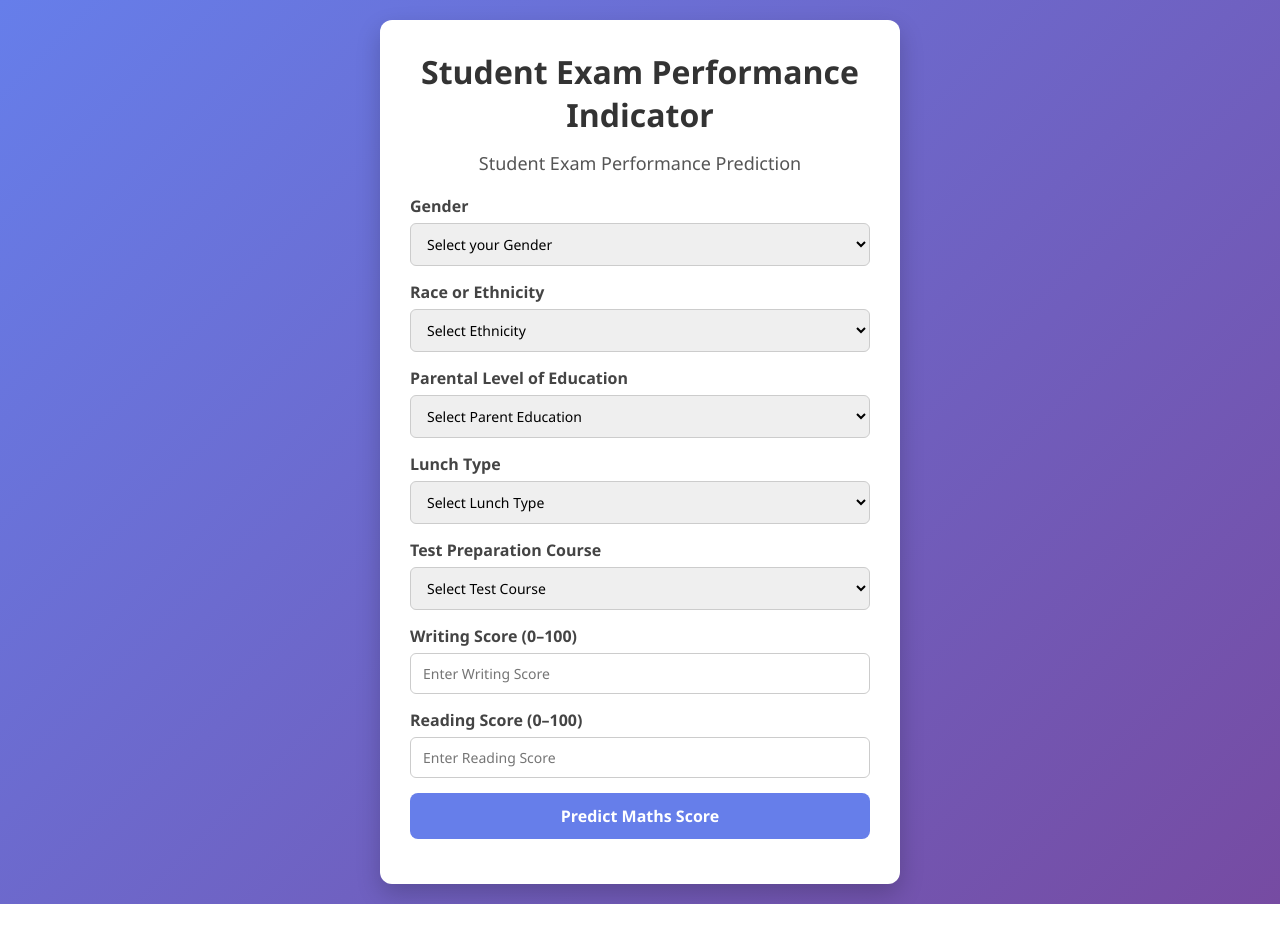
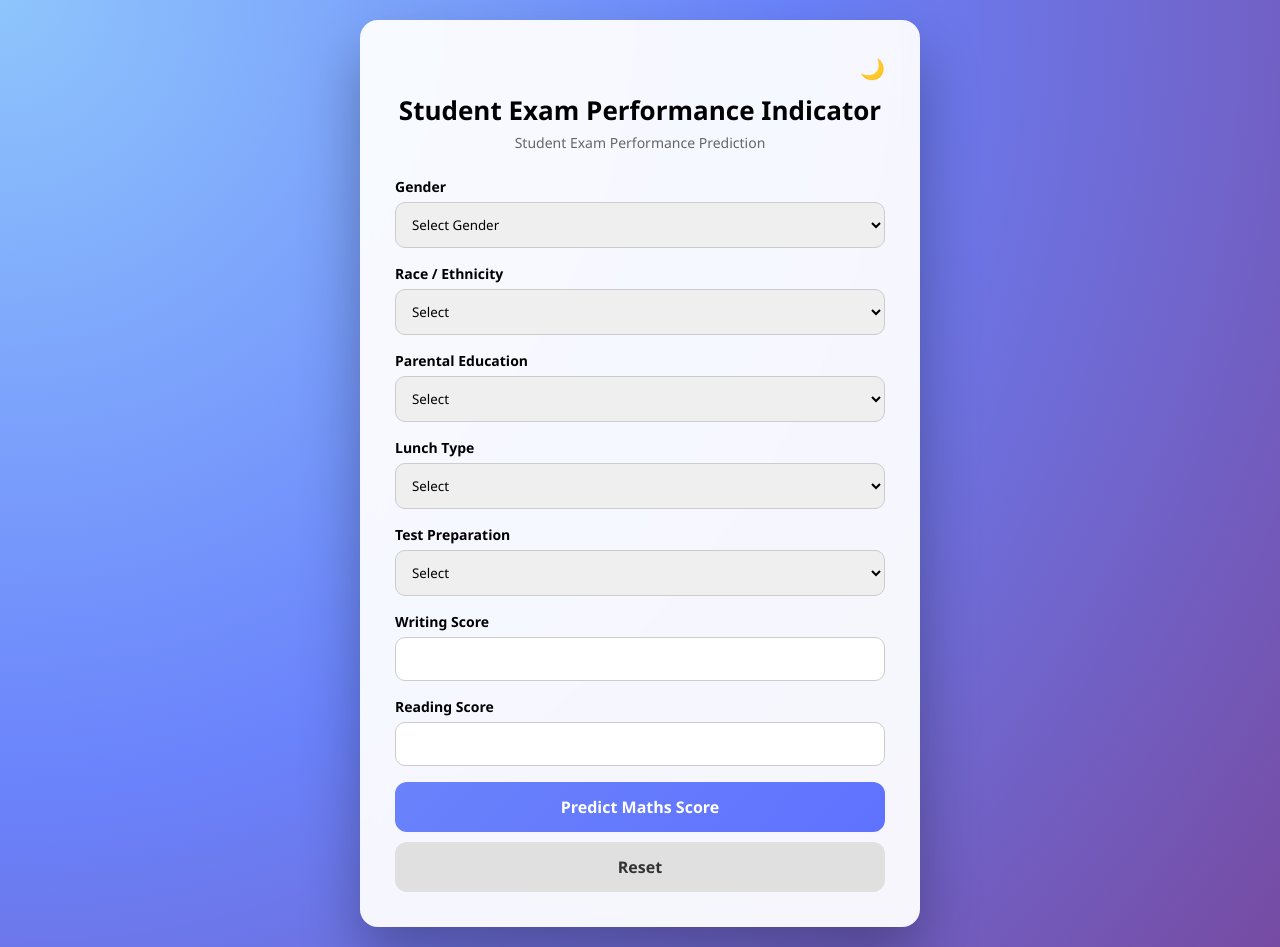
Before and after one commit to Shadowhunt35/ML_project_01, a Flask app: page /predictdata in a window 1280 px wide. Before the commit the page ends 904 px from the top, so only its background shows below. Run offline with Flask 3, Linux system fonts and the light colour scheme.

Commit message:
home.html modified

```diff
--- a/templates/home.html
+++ b/templates/home.html
@@ -5,107 +5,176 @@
 <title>Student Exam Performance Predictor</title>
 
 <style>
-        * {
-            margin: 0;
-            padding: 0;
-            box-sizing: border-box;
-            font-family: 'Segoe UI', Tahoma, Geneva, Verdana, sans-serif;
+*{
+    margin:0;
+    padding:0;
+    box-sizing:border-box;
+    font-family:'Segoe UI',Tahoma,Geneva,Verdana,sans-serif;
 }
 
-        body {
-            min-height: 100vh;
-            background: linear-gradient(135deg, #667eea, #764ba2);
-            display: flex;
-            align-items: center;
-            justify-content: center;
-            padding: 20px;
+body{
+    min-height:100vh;
+    background:radial-gradient(circle at top left,#8ec5fc,#6a82fb,#764ba2);
+    display:flex;
+    align-items:center;
+    justify-content:center;
+    padding:20px;
+    transition:.3s;
 }
 
-        .login {
-            background: #ffffff;
-            width: 100%;
-            max-width: 520px;
-            padding: 30px;
-            border-radius: 12px;
-            box-shadow: 0 10px 25px rgba(0,0,0,0.2);
+body.dark{
+    background:radial-gradient(circle at top left,#1e1e2f,#2b2b45,#000);
 }
 
-        .login h1 {
-            text-align: center;
-            margin-bottom: 15px;
-            color: #333;
+.login{
+    background:rgba(255,255,255,.94);
+    backdrop-filter:blur(12px);
+    width:100%;
+    max-width:560px;
+    padding:35px;
+    border-radius:18px;
+    box-shadow:0 30px 60px rgba(0,0,0,.3);
+    animation:fadeUp .6s ease;
 }
 
-        legend {
-            text-align: center;
-            font-size: 18px;
-            color: #555;
-            margin-bottom: 20px;
+body.dark .login{
+    background:rgba(30,30,45,.95);
+    color:#eee;
 }
 
-        .mb-3 {
-            margin-bottom: 15px;
+@keyframes fadeUp{
+    from{opacity:0;transform:translateY(30px)}
+    to{opacity:1;transform:translateY(0)}
 }
 
-        .form-label {
-            display: block;
-            margin-bottom: 6px;
-            font-weight: 600;
-            color: #444;
+h1{
+    text-align:center;
+    font-size:26px;
+    font-weight:700;
+    margin-bottom:5px;
 }
 
-        .form-control {
-            width: 100%;
-            padding: 10px 12px;
-            border-radius: 6px;
-            border: 1px solid #ccc;
-            font-size: 14px;
-            transition: 0.3s;
+legend{
+    text-align:center;
+    font-size:14px;
+    color:#666;
+    margin-bottom:25px;
 }
 
-        .form-control:focus {
-            outline: none;
-            border-color: #667eea;
-            box-shadow: 0 0 5px rgba(102,126,234,0.5);
+body.dark legend{color:#aaa}
+
+.mb-3{margin-bottom:16px}
+
+.form-label{
+    display:block;
+    font-weight:600;
+    font-size:14px;
+    margin-bottom:6px;
 }
 
-        select.form-control {
-            cursor: pointer;
+.form-control{
+    width:100%;
+    padding:12px;
+    border-radius:10px;
+    border:1px solid #ccc;
+    transition:.25s;
 }
 
-        .btn {
-            width: 100%;
-            padding: 12px;
-            border: none;
-            border-radius: 8px;
-            background: #667eea;
-            color: white;
-            font-size: 16px;
-            font-weight: bold;
-            cursor: pointer;
-            transition: 0.3s;
+.form-control:focus{
+    outline:none;
+    border-color:#6a82fb;
+    box-shadow:0 0 0 3px rgba(106,130,251,.25);
 }
 
-        .btn:hover {
-            background: #5a67d8;
-            transform: translateY(-2px);
+body.dark .form-control{
+    background:#2b2b45;
+    border:1px solid #444;
+    color:white;
 }
 
-        .prediction {
-            margin-top: 20px;
-            padding: 15px;
-            border-radius: 8px;
-            background: #f0f4ff;
-            text-align: center;
-            font-size: 18px;
-            font-weight: bold;
-            color: #333;
+.btn{
+    width:100%;
+    padding:14px;
+    border:none;
+    border-radius:12px;
+    background:linear-gradient(135deg,#6a82fb,#5f72ff);
+    color:white;
+    font-size:16px;
+    font-weight:700;
+    cursor:pointer;
+    transition:.3s;
 }
 
-        @media (max-width: 480px) {
-            .login {
-                padding: 20px;
+.btn:hover{
+    transform:translateY(-2px);
+    box-shadow:0 15px 30px rgba(106,130,251,.5);
 }
+
+.reset-btn{
+    margin-top:10px;
+    background:#e0e0e0;
+    color:#333;
+}
+
+body.dark .reset-btn{
+    background:#444;
+    color:#eee;
+}
+
+/* Toggle */
+.toggle{
+    display:flex;
+    justify-content:flex-end;
+    margin-bottom:10px;
+}
+
+.toggle button{
+    border:none;
+    background:none;
+    font-size:20px;
+    cursor:pointer;
+}
+
+/* Loader */
+.loader{
+    display:none;
+    margin:15px auto;
+    border:4px solid #eee;
+    border-top:4px solid #6a82fb;
+    border-radius:50%;
+    width:32px;
+    height:32px;
+    animation:spin 1s linear infinite;
+}
+
+@keyframes spin{
+    to{transform:rotate(360deg)}
+}
+
+/* Result */
+.prediction{
+    margin-top:25px;
+    padding:18px;
+    border-radius:14px;
+    background:linear-gradient(135deg,#eef2ff,#e0e7ff);
+    text-align:center;
+    font-size:18px;
+    font-weight:700;
+}
+
+.progress{
+    margin-top:12px;
+    height:12px;
+    background:#ddd;
+    border-radius:20px;
+    overflow:hidden;
+}
+
+.progress-bar{
+    height:100%;
+    width:0%;
+    background:linear-gradient(135deg,#6a82fb,#5f72ff);
+    transition:1s ease;
 }
 </style>
 </head>
@@ -113,24 +182,27 @@
 <body>
 
 <div class="login">
+    <div class="toggle">
+        <button onclick="toggleTheme()">🌙</button>
+    </div>
+
     <h1>Student Exam Performance Indicator</h1>
 
-    <form action="{{ url_for('predict_datapoint') }}" method="post">
+    <form action="{{ url_for('predict_datapoint') }}" method="post" onsubmit="showLoader()">
         <legend>Student Exam Performance Prediction</legend>
 
-        <div class="mb-3">
-            <label class="form-label">Gender</label>
+        <!-- SAME FORM FIELDS (unchanged model inputs) -->
+        <div class="mb-3"><label class="form-label">Gender</label>
             <select class="form-control" name="gender" required>
-                <option disabled selected value="">Select your Gender</option>
+                <option disabled selected value="">Select Gender</option>
                 <option value="male">Male</option>
                 <option value="female">Female</option>
             </select>
         </div>
 
-        <div class="mb-3">
-            <label class="form-label">Race or Ethnicity</label>
+        <div class="mb-3"><label class="form-label">Race / Ethnicity</label>
             <select class="form-control" name="race_ethnicity" required>
-                <option disabled selected value="">Select Ethnicity</option>
+                <option disabled selected value="">Select</option>
                 <option value="group A">Group A</option>
                 <option value="group B">Group B</option>
                 <option value="group C">Group C</option>
@@ -139,10 +211,9 @@
             </select>
         </div>
 
-        <div class="mb-3">
-            <label class="form-label">Parental Level of Education</label>
+        <div class="mb-3"><label class="form-label">Parental Education</label>
             <select class="form-control" name="parental_level_of_education" required>
-                <option disabled selected value="">Select Parent Education</option>
+                <option disabled selected value="">Select</option>
                 <option value="associate's degree">Associate's Degree</option>
                 <option value="bachelor's degree">Bachelor's Degree</option>
                 <option value="high school">High School</option>
@@ -152,47 +223,65 @@
             </select>
         </div>
 
-        <div class="mb-3">
-            <label class="form-label">Lunch Type</label>
+        <div class="mb-3"><label class="form-label">Lunch Type</label>
             <select class="form-control" name="lunch" required>
-                <option disabled selected value="">Select Lunch Type</option>
+                <option disabled selected value="">Select</option>
                 <option value="free/reduced">Free / Reduced</option>
                 <option value="standard">Standard</option>
             </select>
         </div>
 
-        <div class="mb-3">
-            <label class="form-label">Test Preparation Course</label>
+        <div class="mb-3"><label class="form-label">Test Preparation</label>
             <select class="form-control" name="test_preparation_course" required>
-                <option disabled selected value="">Select Test Course</option>
+                <option disabled selected value="">Select</option>
                 <option value="none">None</option>
                 <option value="completed">Completed</option>
             </select>
         </div>
 
-        <div class="mb-3">
-            <label class="form-label">Writing Score (0–100)</label>
-            <input class="form-control" type="number" name="writing_score"
-                   placeholder="Enter Writing Score" min="0" max="100" required>
+        <div class="mb-3"><label class="form-label">Writing Score</label>
+            <input class="form-control" type="number" name="writing_score" min="0" max="100" required>
         </div>
 
-        <div class="mb-3">
-            <label class="form-label">Reading Score (0–100)</label>
-            <input class="form-control" type="number" name="reading_score"
-                   placeholder="Enter Reading Score" min="0" max="100" required>
+        <div class="mb-3"><label class="form-label">Reading Score</label>
+            <input class="form-control" type="number" name="reading_score" min="0" max="100" required>
         </div>
 
-        <div class="mb-3">
         <input class="btn" type="submit" value="Predict Maths Score">
-        </div>
+        <button type="reset" class="btn reset-btn">Reset</button>
+
+        <div class="loader" id="loader"></div>
     </form>
 
     {% if results %}
     <div class="prediction">
-        🎯 Predicted Maths Score: {{ results }}
+        🎯 Predicted Maths Score: {{ "%.2f"|format(results|float) }}
+        <div class="progress">
+            <div class="progress-bar" data-score="{{ results }}"></div>
+        </div>
     </div>
     {% endif %}
 </div>
 
+<script>
+function toggleTheme(){
+    document.body.classList.toggle("dark");
+}
+function showLoader(){
+    document.getElementById("loader").style.display="block";
+}
+</script>
+
+<script>
+document.addEventListener("DOMContentLoaded", function () {
+    const bar = document.querySelector(".progress-bar");
+    if (bar) {
+        const score = parseFloat(bar.dataset.score);
+        bar.style.width = Math.min(score, 100) + "%";
+    }
+});
+</script>
+
+
 </body>
 </html>
```
Lines whose indentation alone changed are shown as unchanged.
